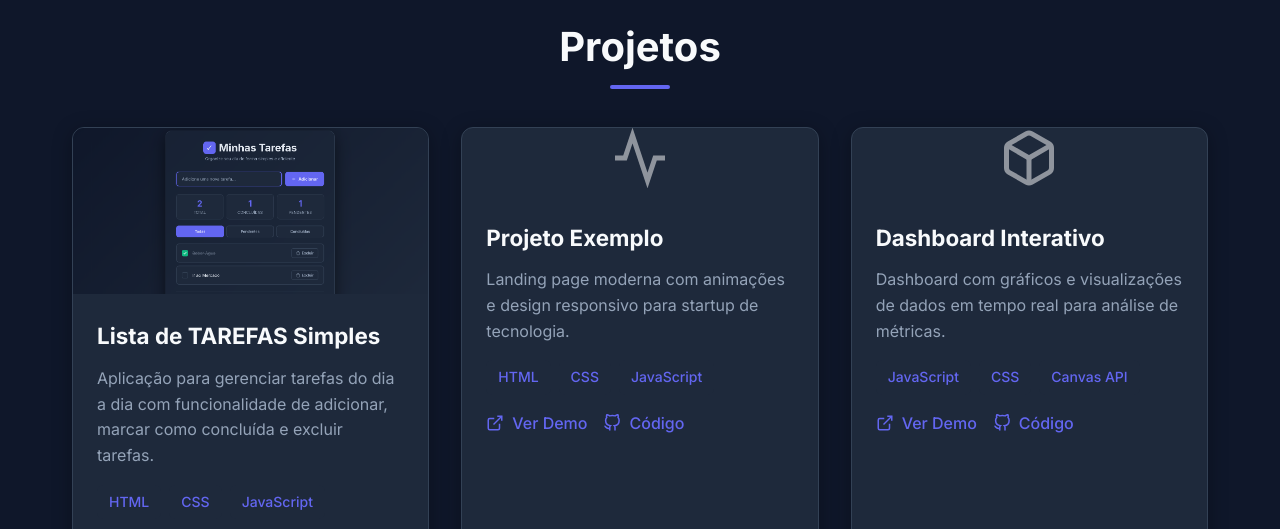
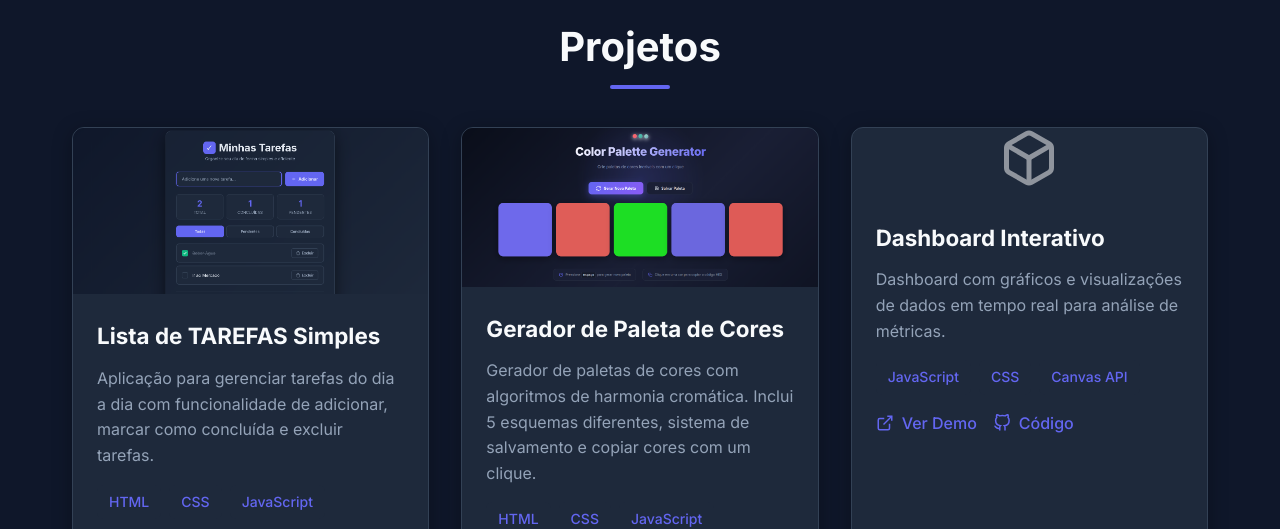
Before and after one commit to jotacazinho/portfolio, a plain HTML site: page index.html in a window 1280 px wide. Shown: the part 1710-2239 px from the top of the page. Drawn offline with Linux system fonts and the light colour scheme.

Commit message:
Primeiro Commit - Portfolio

```diff
--- a/index.html
+++ b/index.html
@@ -140,16 +140,12 @@
                 <!-- Project Card 2 -->
                 <article class="project-card">
                     <div class="project-image">
-                        <div class="project-placeholder">
-                            <svg width="60" height="60" viewBox="0 0 24 24" fill="none" stroke="currentColor" stroke-width="2">
-                                <polyline points="22 12 18 12 15 21 9 3 6 12 2 12"></polyline>
-                            </svg>
-                        </div>
+                        <img src="color-palette-generator.png" alt="Gerador de Paleta de Cores" class="project-img">
                     </div>
                     <div class="project-content">
-                        <h3 class="project-title">Projeto Exemplo</h3>
+                        <h3 class="project-title">Gerador de Paleta de Cores</h3>
                         <p class="project-description">
-                            Landing page moderna com animações e design responsivo para startup de tecnologia.
+                            Gerador de paletas de cores com algoritmos de harmonia cromática. Inclui 5 esquemas diferentes, sistema de salvamento e copiar cores com um clique.
                         </p>
                         <div class="project-tags">
                             <span class="tag">HTML</span>
@@ -157,7 +153,7 @@
                             <span class="tag">JavaScript</span>
                         </div>
                         <div class="project-links">
-                            <a href="#" target="_blank" class="project-link">
+                            <a href="https://jotacazinho.github.io/color-palette-generator/" target="_blank" class="project-link">
                                 <svg width="18" height="18" viewBox="0 0 24 24" fill="none" stroke="currentColor" stroke-width="2">
                                     <path d="M18 13v6a2 2 0 0 1-2 2H5a2 2 0 0 1-2-2V8a2 2 0 0 1 2-2h6"></path>
                                     <polyline points="15 3 21 3 21 9"></polyline>
@@ -165,7 +161,7 @@
                                 </svg>
                                 Ver Demo
                             </a>
-                            <a href="#" target="_blank" class="project-link">
+                            <a href="https://github.com/jotacazinho/color-palette-generator" target="_blank" class="project-link">
                                 <svg width="18" height="18" viewBox="0 0 24 24" fill="none" stroke="currentColor" stroke-width="2">
                                     <path d="M9 19c-5 1.5-5-2.5-7-3m14 6v-3.87a3.37 3.37 0 0 0-.94-2.61c3.14-.35 6.44-1.54 6.44-7A5.44 5.44 0 0 0 20 4.77 5.07 5.07 0 0 0 19.91 1S18.73.65 16 2.48a13.38 13.38 0 0 0-7 0C6.27.65 5.09 1 5.09 1A5.07 5.07 0 0 0 5 4.77a5.44 5.44 0 0 0-1.5 3.78c0 5.42 3.3 6.61 6.44 7A3.37 3.37 0 0 0 9 18.13V22"></path>
                                 </svg>
```
Also changed, not shown: color-palette-generator.png (added).
